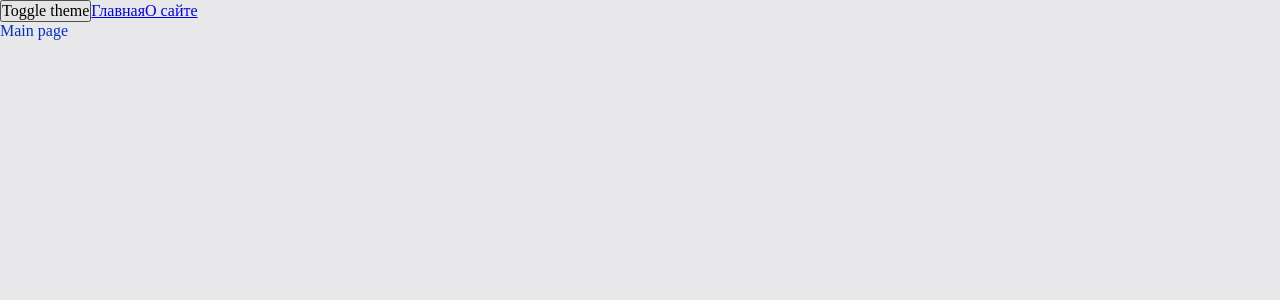
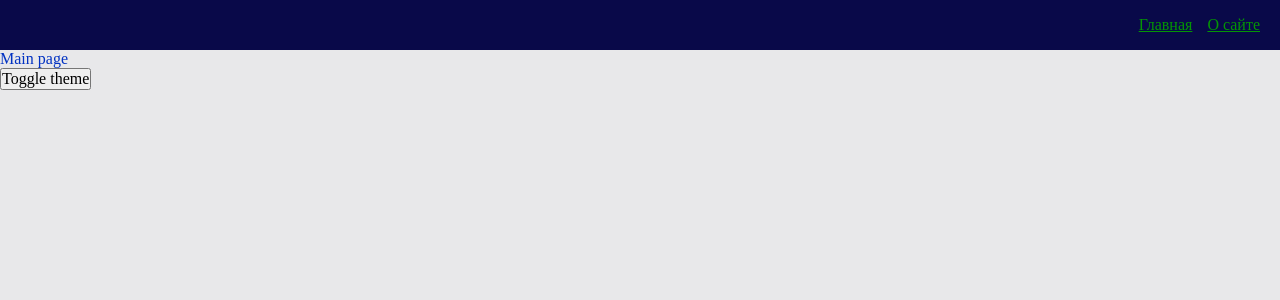
Before and after one commit to gry-dmitrij/ulbi-frontend-pro, a React app: page / in a window 1280 px wide. Shown: the top 300 px of the page. Built offline with nearby package versions, Linux system fonts and the light colour scheme.

Commit message:
lesson 2.2 Navbar

```diff
--- a/src/app/App.tsx
+++ b/src/app/App.tsx
@@ -6,15 +6,15 @@
 import { AboutPage } from 'pages/AboutPage'
 import { MainPage } from 'pages/MainPage'
 import { AppRouter } from 'app/providers/router'
+import { NavBar } from 'widgets/NavBar'
 
 const App = () => {
   const {theme, toggleTheme} = useTheme()
 
   return <div className={classNames('app', {}, [theme])}>
+    <NavBar />
+    <AppRouter />
     <button onClick={toggleTheme}>Toggle theme</button>
-    <Link to={'/'}>Главная</Link>
-    <Link to={'/about'}>О сайте</Link>
-    <AppRouter />
   </div>
 }
 
--- a/src/app/providers/router/ui/AppRouter.tsx
+++ b/src/app/providers/router/ui/AppRouter.tsx
@@ -1,6 +1,4 @@
 import { Route, Routes } from 'react-router-dom'
-import { AboutPage } from 'pages/AboutPage'
-import { MainPage } from 'pages/MainPage'
 import { Suspense } from 'react'
 import { routeConfig } from 'shared/config/routeConfig/routeConfig'
 
--- a/src/app/styles/themes/dark.scss
+++ b/src/app/styles/themes/dark.scss
@@ -1,6 +1,9 @@
 .app.dark {
   --bg-color: #090949;
+  --inverted-bg-color: #e8e8ea;
 
   --primary-color: #049604;
   --secondary-color: #04ff04;
+  --inverted-primary-color: #0232c2;
+  --inverted-secondary-color: #0452ff;
 }
--- a/src/app/styles/themes/normal.scss
+++ b/src/app/styles/themes/normal.scss
@@ -1,6 +1,9 @@
 :root {
   --bg-color: #e8e8ea;
+  --inverted-bg-color: #090949;
 
   --primary-color: #0232c2;
   --secondary-color: #0449e0;
+  --inverted-primary-color: #049604;
+  --inverted-secondary-color: #04ff04;
 }
--- a/src/app/styles/variables/global.scss
+++ b/src/app/styles/variables/global.scss
@@ -8,4 +8,7 @@
   --font-size-l: 24px;
   --font-lin-l:  32px;
   --font-l: var(--font-size-l) / var(--font-line-l) var(--font-family-main);
+
+  // Размеры
+  --navbar-height: 50px;
 }
--- a/src/shared/lib/classNames/classNames.ts
+++ b/src/shared/lib/classNames/classNames.ts
@@ -1,9 +1,9 @@
 type Mods = Record<string, boolean | string>
 
-export function classNames(cls: string, mods: Mods, additional: string[]): string {
+export function classNames(cls: string, mods: Mods = {}, additional: string[] = []): string {
   return [
     cls,
-    ...additional,
+    ...additional.filter(Boolean),
     Object.entries(mods)
       .filter(([_, value]) => !!value)
       .map(([cls]) => cls)
--- /dev/null
+++ b/src/shared/ui/AppLink/AppLink.module.scss
@@ -0,0 +1,11 @@
+.appLink {
+  color: var(--primary-color);
+}
+
+.primary {
+  color: var(--primary-color);
+}
+
+.secondary {
+  color: var(--inverted-primary-color);
+}
--- /dev/null
+++ b/src/shared/ui/AppLink/AppLink.tsx
@@ -0,0 +1,33 @@
+import styles from './AppLink.module.scss'
+import { Link, LinkProps } from 'react-router-dom'
+import { FC } from 'react'
+import { classNames } from 'shared/lib/classNames/classNames'
+
+export enum AppLinkTheme {
+  PRIMARY = 'primary',
+  SECONDARY = 'secondary'
+}
+
+interface AppLinkProps extends LinkProps {
+  className?: string
+  theme?: AppLinkTheme
+}
+
+const AppLink: FC<AppLinkProps> = (
+  {
+    className,
+    children,
+    to,
+    theme = AppLinkTheme.PRIMARY,
+    ...props
+  }) => {
+  return <Link
+    to={to}
+    className={classNames(styles.appLink, {}, [className, styles[theme]])}
+    {...props}
+  >
+    {children}
+  </Link>
+}
+
+export default AppLink
--- /dev/null
+++ b/src/widgets/NavBar/index.ts
@@ -0,0 +1 @@
+export { NavBar } from './ui/NavBar'
--- /dev/null
+++ b/src/widgets/NavBar/ui/NavBar.module.scss
@@ -0,0 +1,16 @@
+.navbar {
+  width: 100%;
+  height: var(--navbar-height);
+  background-color: var(--inverted-bg-color);
+  display: flex;
+  align-items: center;
+  padding: 20px;
+}
+
+.links {
+  margin-left: auto;
+}
+
+.mainLink {
+  margin-right: 15px;
+}
--- /dev/null
+++ b/src/widgets/NavBar/ui/NavBar.tsx
@@ -0,0 +1,27 @@
+import { classNames } from 'shared/lib/classNames/classNames'
+import styles from './NavBar.module.scss'
+import AppLink, { AppLinkTheme } from 'shared/ui/AppLink/AppLink'
+
+interface NavBarProps {
+  className?: string
+}
+
+export const NavBar = ({className}: NavBarProps) => {
+  return <div className={classNames(styles.navbar, {}, [className])}>
+    <div className={styles.links}>
+      <AppLink
+        theme={AppLinkTheme.SECONDARY}
+        to={'/'}
+        className={styles.mainLink}
+      >
+        Главная
+      </AppLink>
+      <AppLink
+        theme={AppLinkTheme.SECONDARY}
+        to={'/about'}
+      >
+        О сайте
+      </AppLink>
+    </div>
+  </div>
+}
```
